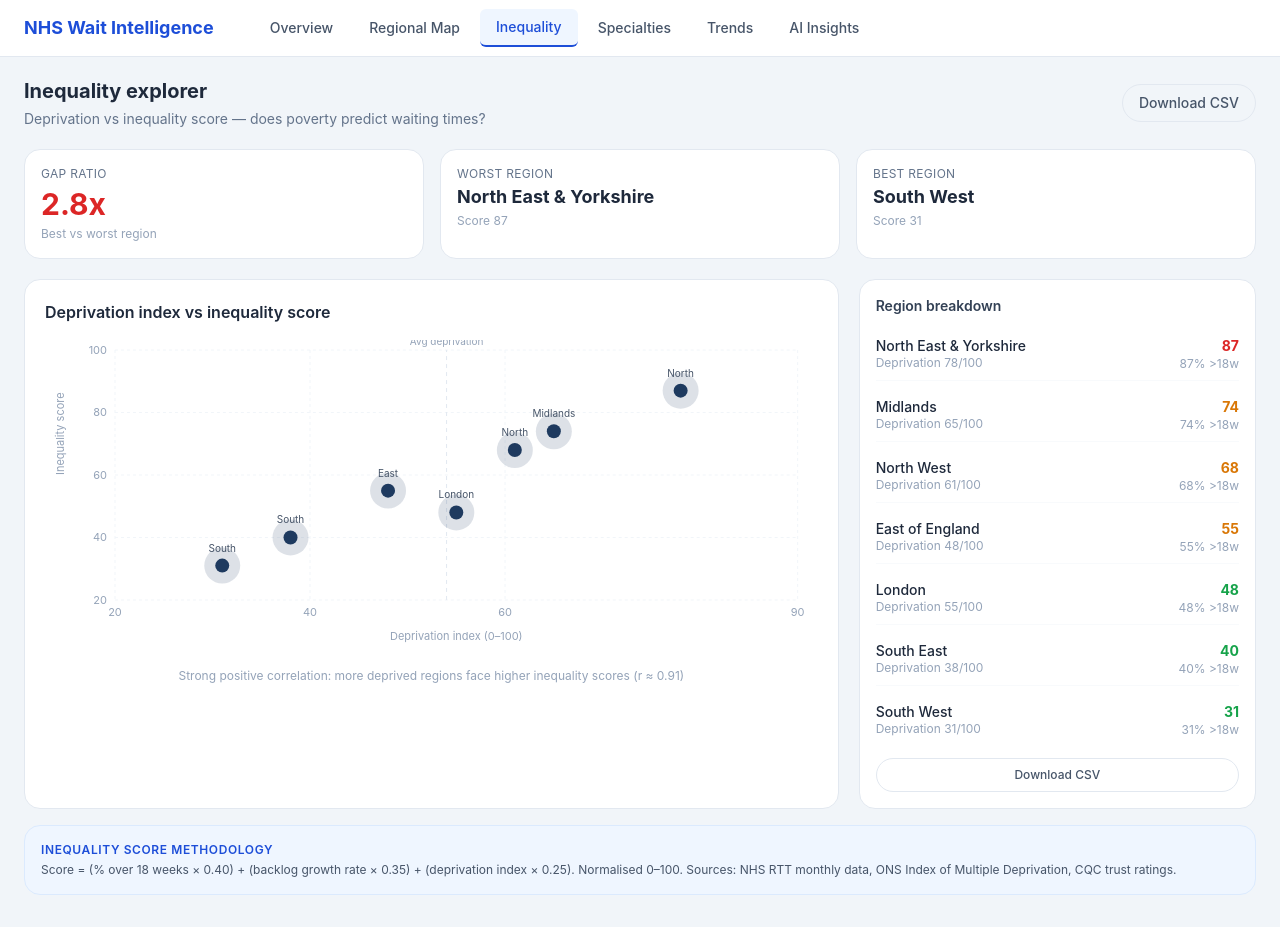
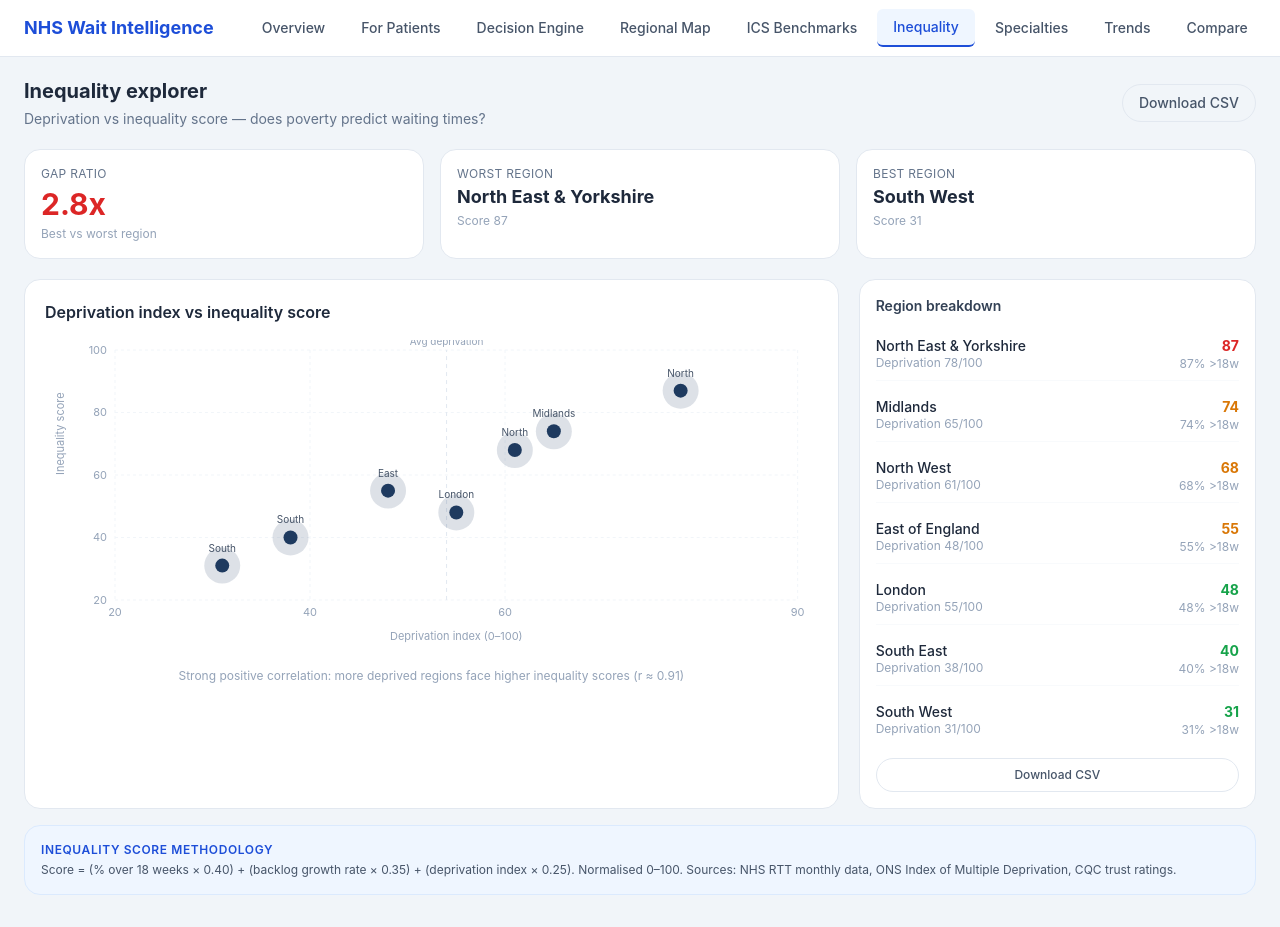
Before and after one commit to asbinthapa99/nhs-wait-intelligence, a Next.js app in the folder frontend/: page /inequality in a window 1280 px wide. Built offline with nearby package versions, Linux system fonts and the light colour scheme.

Commit message:
feat: update Layout component

```diff
--- a/frontend/components/Layout.tsx
+++ b/frontend/components/Layout.tsx
@@ -1,23 +1,32 @@
 import Link from 'next/link'
 import { useRouter } from 'next/router'
-import { Home, Map, BarChart2, TrendingUp, Sparkles, Menu, X } from 'lucide-react'
+import { Home, Map, BarChart2, TrendingUp, Sparkles, FileText, Newspaper, GitCompare, BookOpen, Info, Menu, X, Zap, Shield, Target, User } from 'lucide-react'
 import { useState } from 'react'
 
 const navItems = [
-  { label: 'Overview', href: '/', icon: Home, mobileLabel: 'Home' },
-  { label: 'Regional Map', href: '/map', icon: Map, mobileLabel: 'Map' },
-  { label: 'Inequality', href: '/inequality', icon: BarChart2, mobileLabel: 'Inequality' },
-  { label: 'Specialties', href: '/specialties', icon: BarChart2, mobileLabel: 'Specialties' },
-  { label: 'Trends', href: '/trends', icon: TrendingUp, mobileLabel: 'Trends' },
-  { label: 'AI Insights', href: '/ai', icon: Sparkles, mobileLabel: 'AI' },
+  { label: 'Overview', href: '/', icon: Home },
+  { label: 'For Patients', href: '/patient', icon: User },
+  { label: 'Decision Engine', href: '/simulator', icon: Zap },
+  { label: 'Regional Map', href: '/map', icon: Map },
+  { label: 'ICS Benchmarks', href: '/ics', icon: Target },
+  { label: 'Inequality', href: '/inequality', icon: BarChart2 },
+  { label: 'Specialties', href: '/specialties', icon: BarChart2 },
+  { label: 'Trends', href: '/trends', icon: TrendingUp },
+  { label: 'Compare', href: '/compare', icon: GitCompare },
+  { label: 'AI Insights', href: '/ai', icon: Sparkles },
+  { label: 'Briefing', href: '/briefing', icon: FileText },
+  { label: 'Governance', href: '/governance', icon: Shield },
+  { label: 'NHS News', href: '/news', icon: Newspaper },
+  { label: 'Methodology', href: '/methodology', icon: BookOpen },
+  { label: 'About', href: '/about', icon: Info },
 ]
 
 const mobileNavItems = [
   { label: 'Home', href: '/', icon: Home },
-  { label: 'Map', href: '/map', icon: Map },
-  { label: 'Inequality', href: '/inequality', icon: BarChart2 },
-  { label: 'Trends', href: '/trends', icon: TrendingUp },
+  { label: 'Patient', href: '/patient', icon: User },
+  { label: 'Simulator', href: '/simulator', icon: Zap },
   { label: 'AI', href: '/ai', icon: Sparkles },
+  { label: 'Menu', href: '#', icon: Menu },
 ]
 
 export default function Layout({ children }: { children: React.ReactNode }) {
@@ -28,9 +37,9 @@ export default function Layout({ children }: { children: React.ReactNode }) {
     <div className="min-h-screen bg-slate-100 font-sans">
       {/* Desktop Header */}
       <header className="hidden md:block bg-white border-b border-slate-200 sticky top-0 z-40">
-        <div className="max-w-7xl mx-auto px-6">
-          <div className="flex items-center h-14">
-            <span className="text-nhs-blue font-bold text-lg mr-10 whitespace-nowrap">
+        <div className="max-w-7xl mx-auto px-6 overflow-x-auto">
+          <div className="flex items-center h-14 min-w-max">
+            <span className="text-nhs-blue font-bold text-lg mr-8 whitespace-nowrap">
               NHS Wait Intelligence
             </span>
             <nav className="flex items-center gap-1">
```
